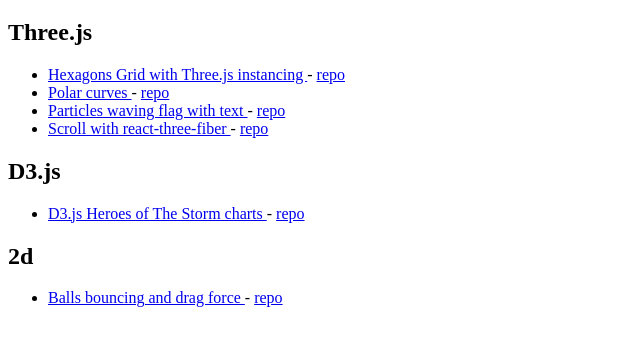
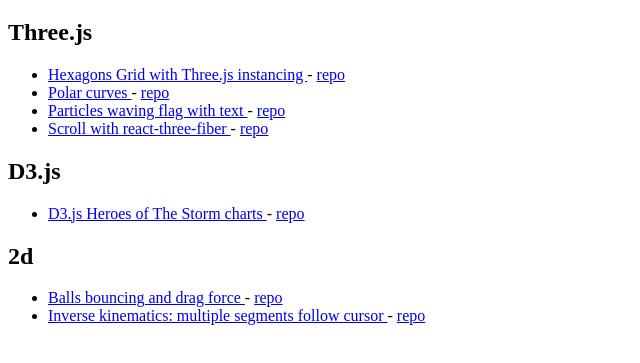
Before and after one commit to flytaly/flytaly.github.io, a plain HTML site: page index.html in a window 1280 px wide. Shown: the part 61-424 px from the top of the page, without its empty margins (0-640 px from the left). Drawn offline with Linux system fonts and the light colour scheme.

Commit message:
Add inverse-kinematics

```diff
--- a/index.html
+++ b/index.html
@@ -58,6 +58,13 @@
         -
         <a href="https://github.com/flytaly/bounce_and_drag_force">repo</a>
       </li>
+      <li>
+        <a href="https://flytaly.github.io/inverse-kinematics/">
+          Inverse kinematics: multiple segments follow cursor
+        </a>
+        -
+        <a href="https://github.com/flytaly/inverse-kinematics">repo</a>
+      </li>
     </ul>
   </body>
 </html>
```
